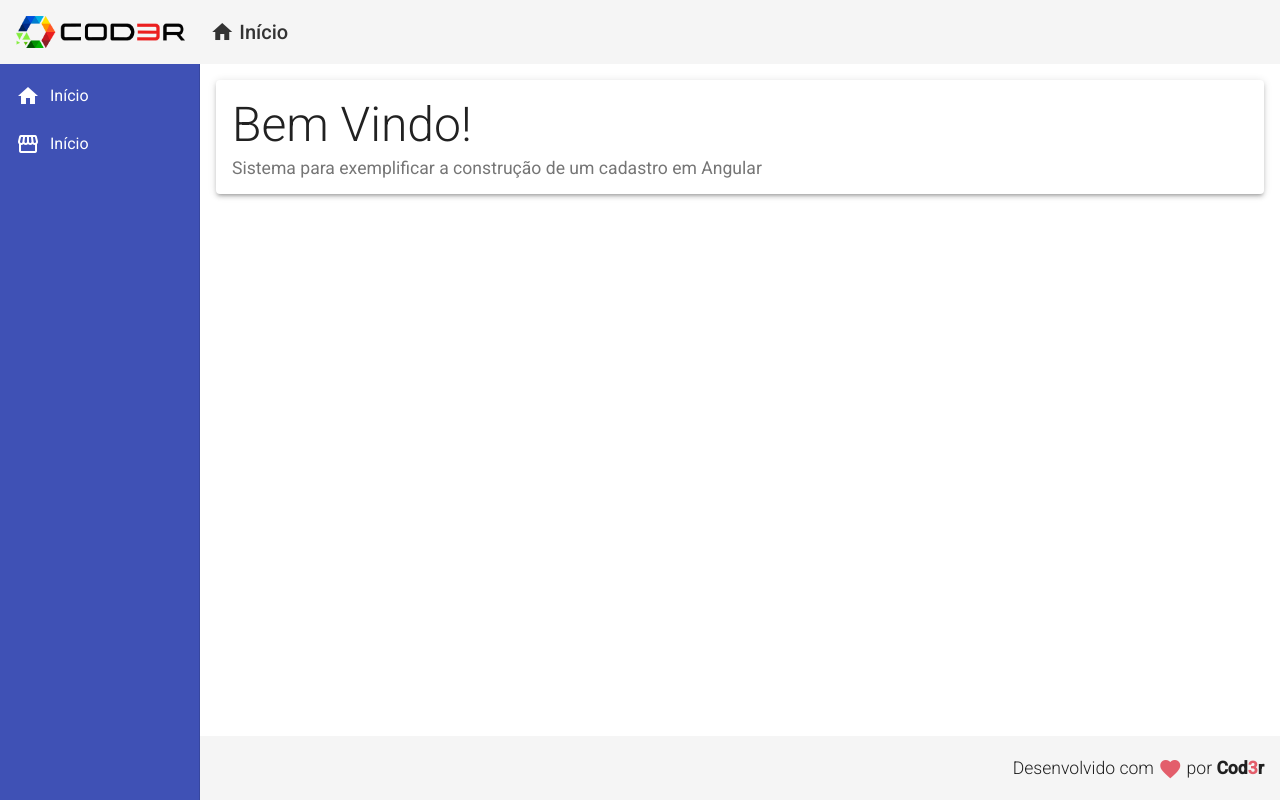
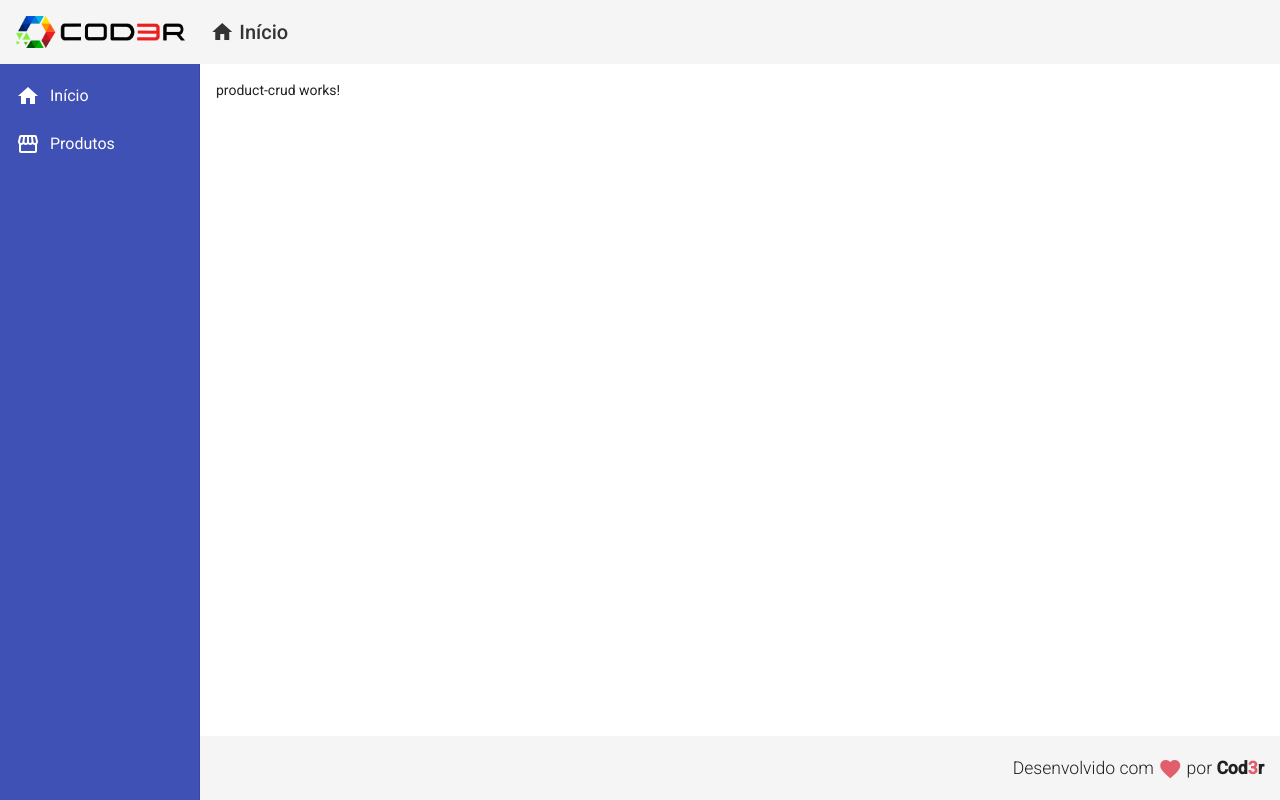
Before and after one commit to lhserafim/javascript, an Angular app in the folder angular/crud/frontend/: page /products in a window 1280 px wide. Before the commit this address led to /. Built offline with nearby package versions, Linux system fonts and the light colour scheme.

Commit message:
442. Navegando entre Componentes

```diff
--- a/angular/crud/frontend/src/app/app-routing.module.ts
+++ b/angular/crud/frontend/src/app/app-routing.module.ts
@@ -1,7 +1,20 @@
 import { NgModule } from '@angular/core';
 import { Routes, RouterModule } from '@angular/router';
+import { HomeComponent } from './views/home/home.component';
+import { ProductCrudComponent } from './views/product-crud/product-crud.component';
 
-const routes: Routes = [];
+// Aula 442. Navegando entre Componentes
+// Adicionar rotas dentro do array Routes
+const routes: Routes = [
+  {
+    path: "", // raiz
+    component: HomeComponent
+  },
+  {
+    path: "products",
+    component: ProductCrudComponent
+  }
+];
 
 @NgModule({
   imports: [RouterModule.forRoot(routes)],
--- a/angular/crud/frontend/src/app/app.module.ts
+++ b/angular/crud/frontend/src/app/app.module.ts
@@ -18,6 +18,7 @@
 import { HomeComponent } from './views/home/home.component';
 // Aula 441. Componente Início (Home)
 import { MatCardModule } from '@angular/material/card';
+import { ProductCrudComponent } from './views/product-crud/product-crud.component';
 
 @NgModule({
   declarations: [
@@ -25,7 +26,8 @@
     HeaderComponent,
     FooterComponent,
     NavComponent,
-    HomeComponent
+    HomeComponent,
+    ProductCrudComponent
   ],
   imports: [
     BrowserModule,
--- a/angular/crud/frontend/src/app/components/template/header/header.component.html
+++ b/angular/crud/frontend/src/app/components/template/header/header.component.html
@@ -4,7 +4,7 @@
 
 <mat-toolbar class="header mat-elevation-z4">
     <span>
-        <a>
+        <a routerLink="/"> <!-- Aula 442. Navegando entre Componentes -->
             <img class="logo" src="assets/img/logo.png" alt="logo">
         </a>
     </span>
--- a/angular/crud/frontend/src/app/components/template/nav/nav.component.html
+++ b/angular/crud/frontend/src/app/components/template/nav/nav.component.html
@@ -5,23 +5,24 @@
     <mat-sidenav class="sidenav" mode="side" opened fixedInViewport="true" fixedTopGap="64">
         <mat-nav-list class="nav-list">
             <!-- mat-list-item vai colocar um ícone debaixo do outro -->
-            <a mat-list-item>
+            <a mat-list-item routerLink="/"> <!-- Aula 442. Navegando entre Componentes -->
                 <i class="material-icons">
                     home
                 </i>
                 Início
             </a>
-            <a mat-list-item>
+            <a mat-list-item routerLink="/products"> <!-- Aula 442. Navegando entre Componentes -->
                 <i class="material-icons">
                     storefront
                 </i>
-                Início
+                Produtos
             </a>
         </mat-nav-list>
     </mat-sidenav>
     <!-- Aula 441. Componente Início (Home) -->
     <mat-sidenav-content class="content">
-        <app-home>
-        </app-home>
+        <!-- <app-home></app-home> -->
+        <!-- Aula 442. Navegando entre Componentes -->
+        <router-outlet></router-outlet>
     </mat-sidenav-content>
 </mat-sidenav-container>
--- /dev/null
+++ b/angular/crud/frontend/src/app/views/product-crud/product-crud.component.html
@@ -0,0 +1 @@
+<p>product-crud works!</p>
--- /dev/null
+++ b/angular/crud/frontend/src/app/views/product-crud/product-crud.component.ts
@@ -0,0 +1,15 @@
+import { Component, OnInit } from '@angular/core';
+
+@Component({
+  selector: 'app-product-crud',
+  templateUrl: './product-crud.component.html',
+  styleUrls: ['./product-crud.component.css']
+})
+export class ProductCrudComponent implements OnInit {
+
+  constructor() { }
+
+  ngOnInit(): void {
+  }
+
+}
```
Also changed, not shown: angular/crud/frontend/src/app/views/product-crud/product-crud.component.css (added), 1 other file (tests, documents, lock files or other folders).
